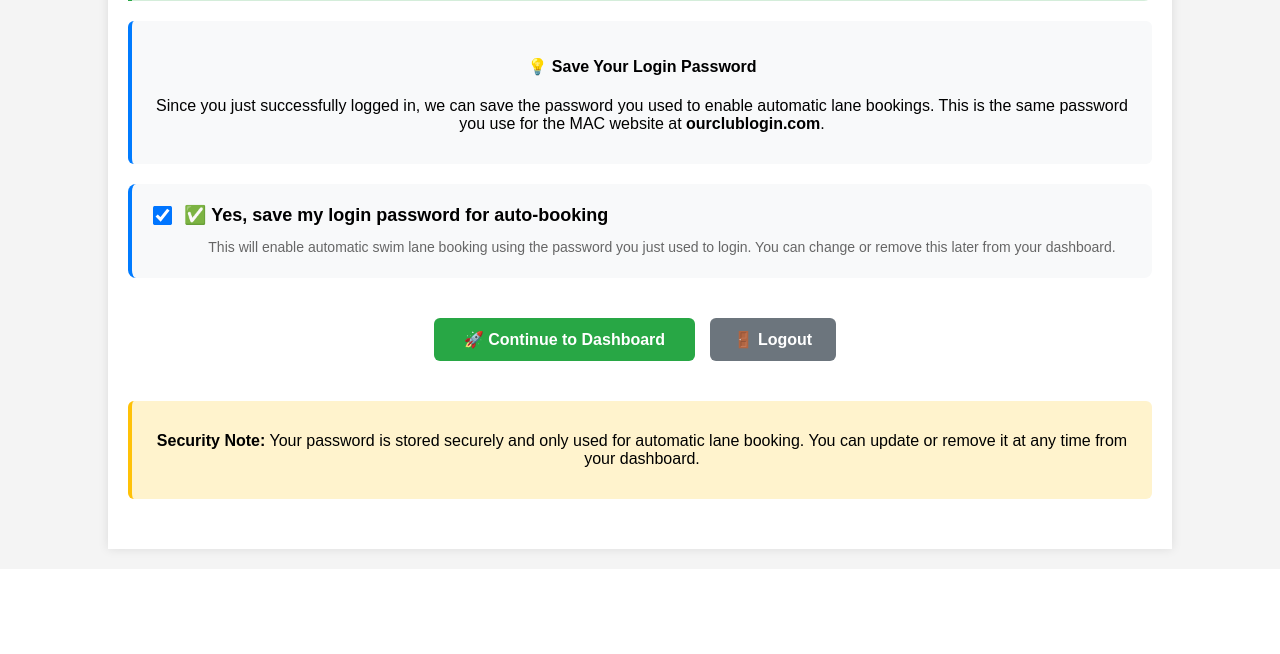
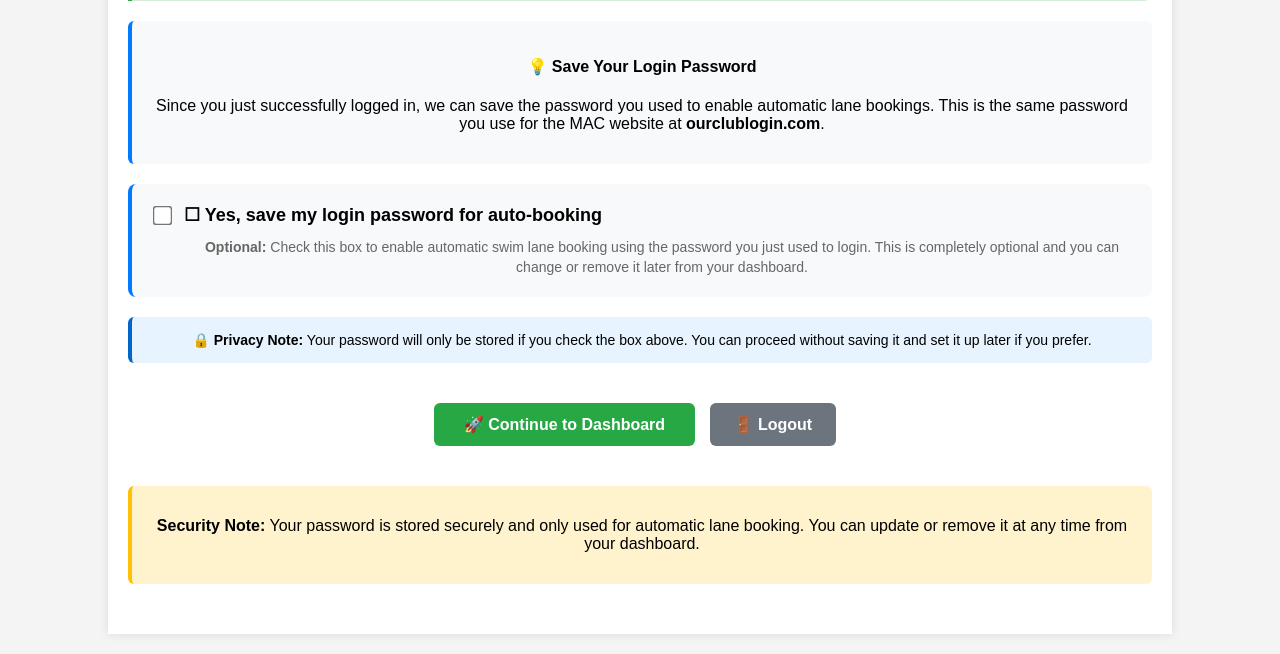
Before and after one commit to mattjpoland/swimming-agent, a Flask app: template src/web/templates/setup_mac_password.html in a window 1280 px wide. Shown: the part 433-1087 px from the top of the page. Before the commit the page ends 989 px from the top, so only its background shows below. Run offline with Flask 3, Linux system fonts and the light colour scheme; the template is opened without the code that fills it, so the values that code supplies are empty.

Commit message:
Make use opt-in

```diff
--- a/src/web/templates/setup_mac_password.html
+++ b/src/web/templates/setup_mac_password.html
@@ -122,12 +122,16 @@
         <form method="POST" action="{{ url_for('web.setup_mac_password') }}">
             <div style="background: #f8f9fa; padding: 20px; border-radius: 8px; border-left: 4px solid #007bff; margin: 20px 0;">
                 <label for="save_login_password" style="display: flex; align-items: center; cursor: pointer; margin: 0; font-size: 18px;">
-                    <input type="checkbox" id="save_login_password" name="save_login_password" style="margin-right: 15px; transform: scale(1.5);" checked>
-                    <span><strong>✅ Yes, save my login password for auto-booking</strong></span>
+                    <input type="checkbox" id="save_login_password" name="save_login_password" style="margin-right: 15px; transform: scale(1.5);">
+                    <span><strong>☐ Yes, save my login password for auto-booking</strong></span>
                 </label>
                 <p style="font-size: 14px; color: #666; margin: 12px 0 0 40px; line-height: 1.4;">
-                    This will enable automatic swim lane booking using the password you just used to login. You can change or remove this later from your dashboard.
+                    <strong>Optional:</strong> Check this box to enable automatic swim lane booking using the password you just used to login. This is completely optional and you can change or remove it later from your dashboard.
                 </p>
+            </div>
+
+            <div style="background: #e7f3ff; padding: 15px; border-radius: 6px; border-left: 4px solid #0066cc; margin: 20px 0;">
+                <p style="margin: 0; font-size: 14px;"><strong>🔒 Privacy Note:</strong> Your password will only be stored if you check the box above. You can proceed without saving it and set it up later if you prefer.</p>
             </div>
 
             <button type="submit" class="submit-button">🚀 Continue to Dashboard</button>
```
